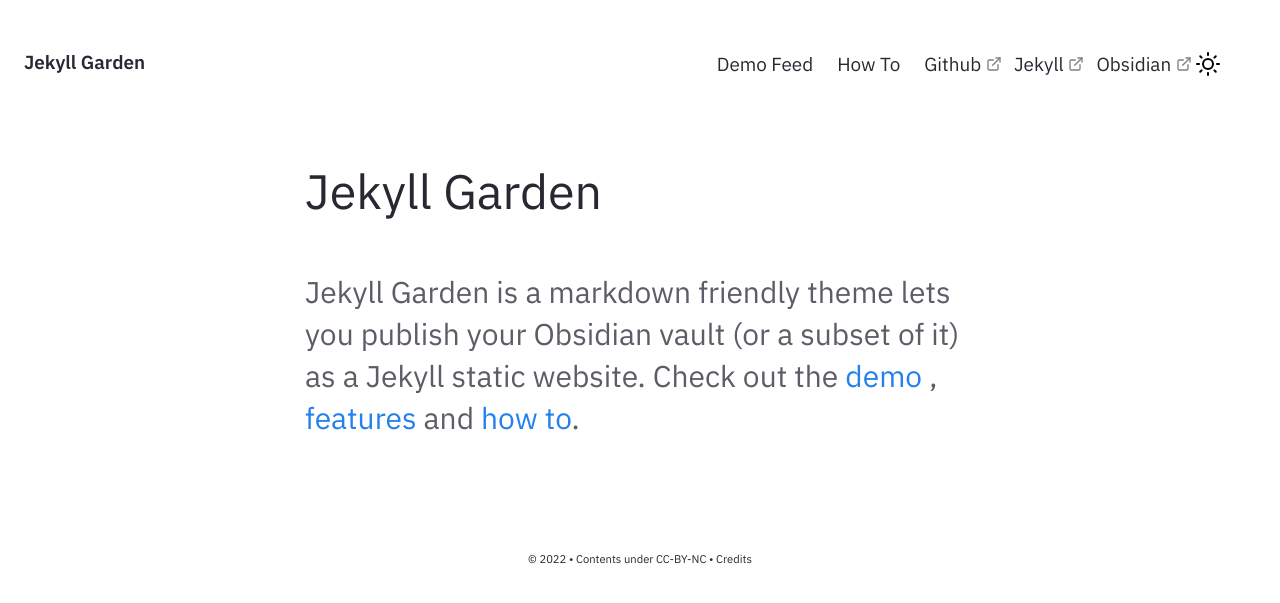
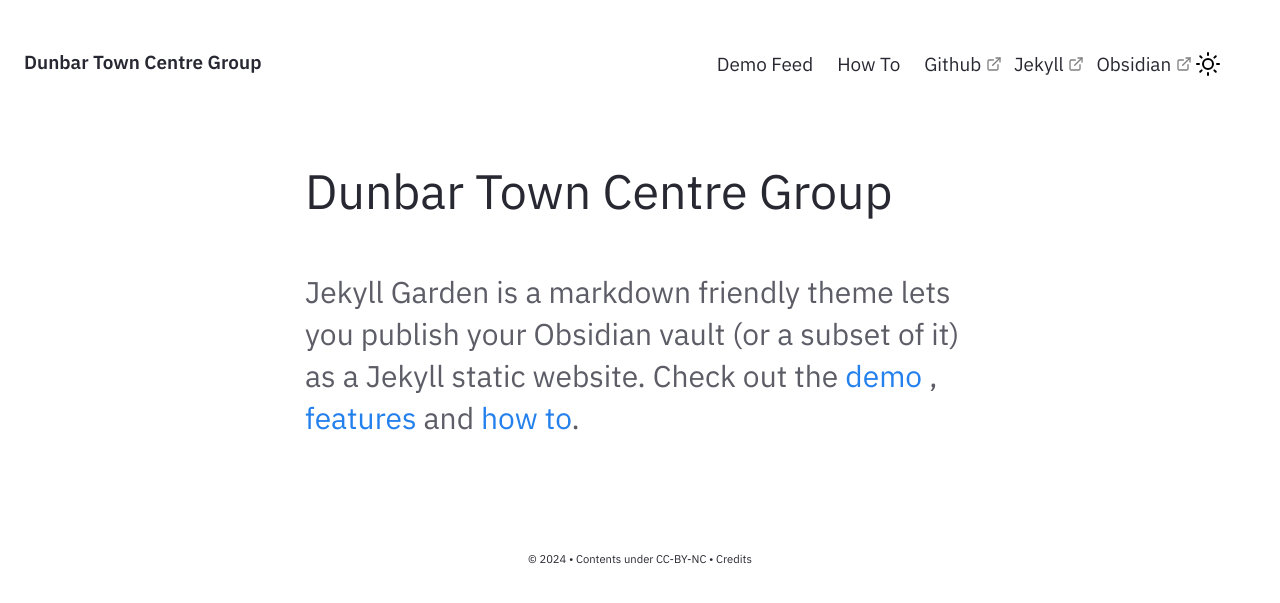
Before and after one commit to dunbartown/dunbartown.github.io, a Jekyll site: the page built from pages/index.md, in a window 1280 px wide. Shown: the top 603 px of the page. Built offline with Jekyll 4.4.1, drawn with Linux system fonts in a browser that asks for light colours.

Commit message:
Update _config.yml

```diff
--- a/_config.yml
+++ b/_config.yml
@@ -27,10 +27,10 @@ baseurl: ""
 
 # Website Header, Description, Footer year and text.
 # If you are deleting this, make sure you remove it from HTML files too
-heading: Jekyll Garden # Change this
+heading: Dunbar Town Centre Group # Change this
 content: Obsidian ready Jekyll Theme
 copyright:
-  year: © 2022
+  year: © 2024
   msg: Contents under CC-BY-NC
 
 # Set title and content for private & broken link tooltop
```
